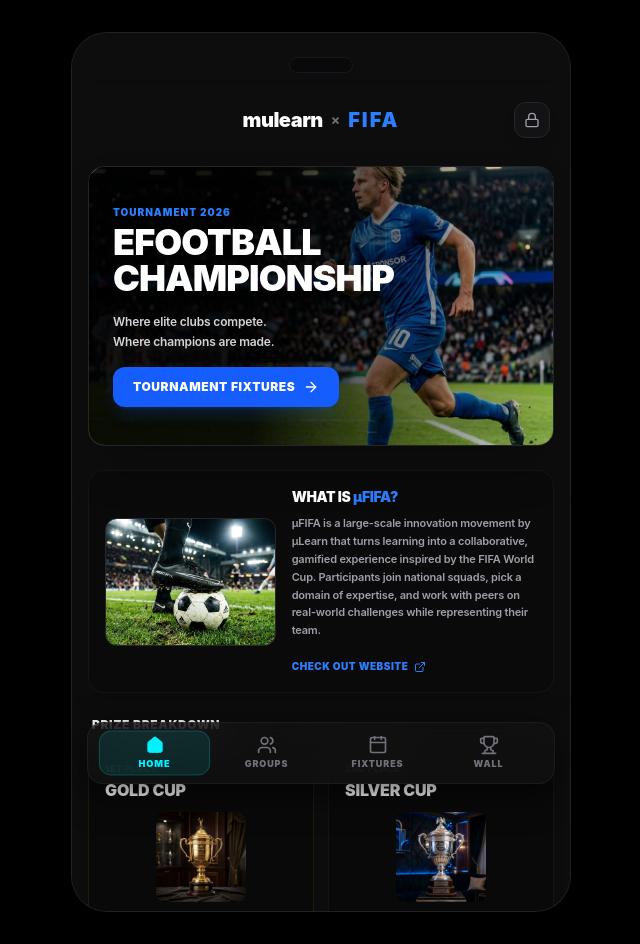
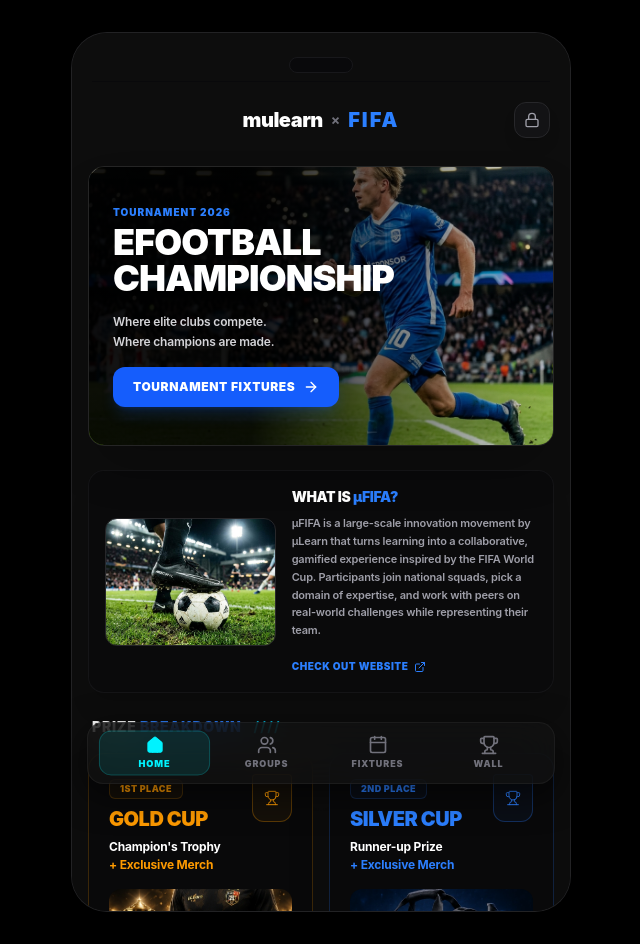
Before and after one commit to hashirkonnola2006-design/mufifa-pes, a React (Vite) app: page / in a window 1280 px wide. Shown: the whole page, without its empty margins (319-959 px from the left). Built offline with nearby package versions, Linux system fonts and the light colour scheme; no server answers.

Commit message:
design: redesign prize breakdown cards exactly like mockup with trophy shield badges, extracted graphics, and styling

```diff
--- a/src/components/Home.jsx
+++ b/src/components/Home.jsx
@@ -1,5 +1,5 @@
 import React, { useState, useEffect } from 'react';
-import { Users, Layout, Crown, Lock, ArrowRight, ExternalLink } from 'lucide-react';
+import { Users, Layout, Crown, Lock, ArrowRight, ExternalLink, Trophy } from 'lucide-react';
 import { getGroups, getLeaderboard } from '../lib/api';
 
 export default function Home({ setActiveTab }) {
@@ -116,53 +116,62 @@
       </div>
 
       {/* ── 4. PRIZE BREAKDOWN SECTION ── */}
-      <div className="space-y-3">
-        <div className="flex items-center gap-2.5 px-1">
-          <h2 className="text-white text-xs font-black uppercase tracking-wider">Prize Breakdown</h2>
+      <div className="space-y-4">
+        <div className="flex items-center gap-2 px-1 select-none">
+          <h2 className="text-white text-sm font-black uppercase tracking-wider">
+            PRIZE <span className="text-blue-500">BREAKDOWN</span>
+          </h2>
+          <span className="text-cyan-500 font-bold text-sm tracking-widest ml-1">////</span>
         </div>
 
-        <div className="grid grid-cols-2 gap-3.5">
+        <div className="grid grid-cols-2 gap-4">
           {/* 1st Place */}
-          <div className="rounded-2xl bg-zinc-950/70 border border-yellow-500/10 p-4 flex flex-col justify-between min-h-[220px] shadow-lg text-left">
-            <div className="flex justify-between items-start">
-              <div>
-                <span className="text-zinc-500 text-[9px] font-black uppercase tracking-wider block">1ST PLACE</span>
-                <span className="text-white text-base font-black uppercase mt-0.5 block">GOLD CUP</span>
+          <div className="relative rounded-2xl bg-zinc-950/80 border border-amber-500/20 p-5 flex flex-col justify-between shadow-2xl hover:scale-[1.01] transition-all duration-300 overflow-hidden">
+            {/* Golden Badge/Trophy Icon in Top Right */}
+            <div className="absolute top-5 right-5 w-10 h-12 border border-amber-500/30 bg-amber-500/5 rounded-b-xl rounded-t-sm flex items-center justify-center text-amber-500">
+              <Trophy className="w-4 h-4 stroke-[1.5]" />
+            </div>
+
+            <div className="space-y-4 text-left">
+              <div className="space-y-1.5">
+                <span className="inline-block text-[9px] font-black uppercase tracking-wider text-amber-500 border border-amber-500/20 bg-amber-500/5 px-2.5 py-0.5 rounded-md">
+                  1ST PLACE
+                </span>
+                <h3 className="text-amber-500 text-lg sm:text-xl font-black uppercase tracking-tight">GOLD CUP</h3>
+                <div className="space-y-0.5 text-[10px] sm:text-xs">
+                  <p className="text-white font-bold">Champion's Trophy</p>
+                  <p className="text-amber-500 font-bold">+ Exclusive Merch</p>
+                </div>
               </div>
-            </div>
-            <div className="my-2 flex justify-center items-center">
-              <img src="/gold_jersey_pack.png" alt="Gold Cup" className="max-h-[90px] object-contain rounded-lg" />
-            </div>
-            <div className="pt-2 border-t border-zinc-900 flex justify-between items-center">
-              <div>
-                <span className="text-zinc-400 text-[9px] font-black uppercase tracking-wider block">CHAMPION'S TROPHY</span>
-                <span className="text-zinc-600 text-[8px] block font-semibold uppercase mt-0.5">+ EXCLUSIVE MERCH</span>
+
+              <div className="mt-2 flex justify-center items-end">
+                <img src="/gold_jersey_pack.png" alt="Gold Cup Prizes" className="w-full object-contain rounded-xl" />
               </div>
-              <span className="text-[8px] font-bold text-yellow-500 uppercase border border-yellow-500/30 bg-yellow-500/5 px-2 py-0.5 rounded-full">
-                MERCHANDISE
-              </span>
             </div>
           </div>
 
           {/* 2nd Place */}
-          <div className="rounded-2xl bg-zinc-950/70 border border-blue-500/10 p-4 flex flex-col justify-between min-h-[220px] shadow-lg text-left">
-            <div className="flex justify-between items-start">
-              <div>
-                <span className="text-zinc-500 text-[9px] font-black uppercase tracking-wider block">2ND PLACE</span>
-                <span className="text-white text-base font-black uppercase mt-0.5 block">SILVER CUP</span>
+          <div className="relative rounded-2xl bg-zinc-950/80 border border-blue-500/20 p-5 flex flex-col justify-between shadow-2xl hover:scale-[1.01] transition-all duration-300 overflow-hidden">
+            {/* Blue Badge/Trophy Icon in Top Right */}
+            <div className="absolute top-5 right-5 w-10 h-12 border border-blue-500/30 bg-blue-500/5 rounded-b-xl rounded-t-sm flex items-center justify-center text-blue-500">
+              <Trophy className="w-4 h-4 stroke-[1.5]" />
+            </div>
+
+            <div className="space-y-4 text-left">
+              <div className="space-y-1.5">
+                <span className="inline-block text-[9px] font-black uppercase tracking-wider text-blue-500 border border-blue-500/20 bg-blue-500/5 px-2.5 py-0.5 rounded-md">
+                  2ND PLACE
+                </span>
+                <h3 className="text-blue-500 text-lg sm:text-xl font-black uppercase tracking-tight">SILVER CUP</h3>
+                <div className="space-y-0.5 text-[10px] sm:text-xs">
+                  <p className="text-white font-bold">Runner-up Prize</p>
+                  <p className="text-blue-500 font-bold">+ Exclusive Merch</p>
+                </div>
               </div>
-            </div>
-            <div className="my-2 flex justify-center items-center">
-              <img src="/silver_jersey_pack.png" alt="Silver Cup" className="max-h-[90px] object-contain rounded-lg" />
-            </div>
-            <div className="pt-2 border-t border-zinc-900 flex justify-between items-center">
-              <div>
-                <span className="text-zinc-400 text-[9px] font-black uppercase tracking-wider block">RUNNER-UP TROPHY</span>
-                <span className="text-zinc-600 text-[8px] block font-semibold uppercase mt-0.5">+ EXCLUSIVE MERCH</span>
+
+              <div className="mt-2 flex justify-center items-end">
+                <img src="/silver_jersey_pack.png" alt="Silver Cup Prizes" className="w-full object-contain rounded-xl" />
               </div>
-              <span className="text-[8px] font-bold text-blue-500 uppercase border border-blue-500/30 bg-blue-500/5 px-2 py-0.5 rounded-full">
-                MERCHANDISE
-              </span>
             </div>
           </div>
         </div>
```
Also changed, not shown: public/gold_jersey_pack.png, public/silver_jersey_pack.png.
